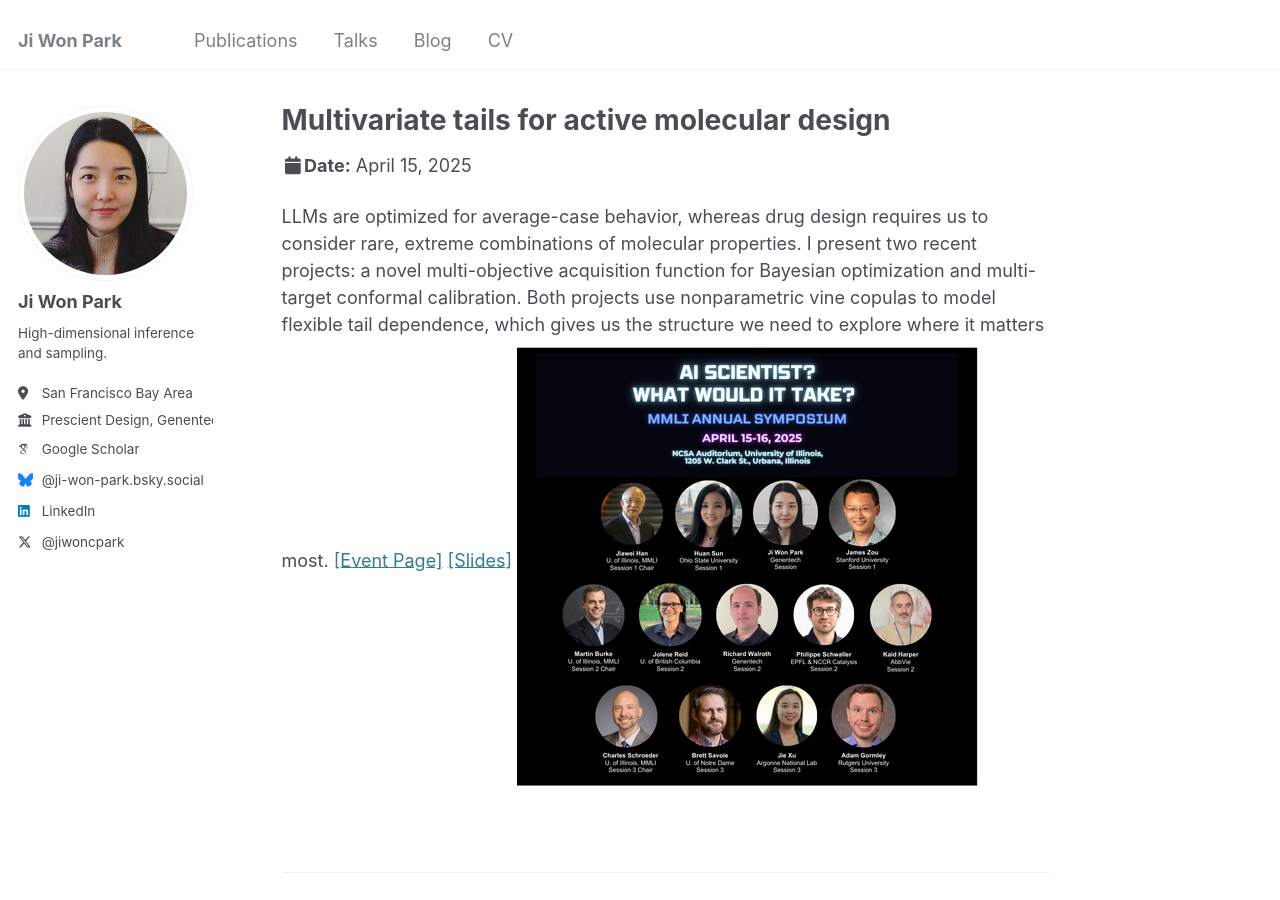
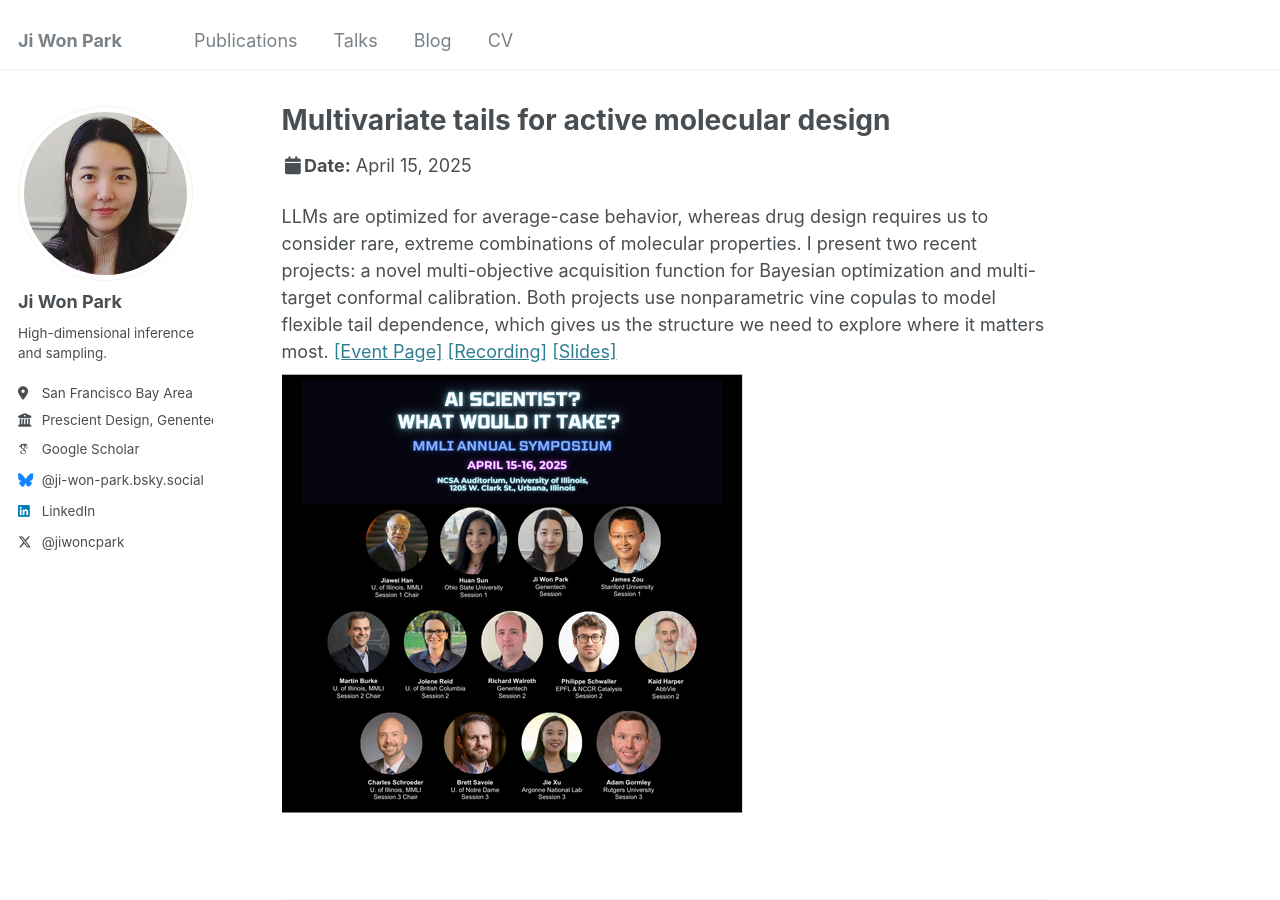
Before and after one commit to jiwoncpark/jiwoncpark.github.io, a Jekyll site: the page built from _talks/2025-04-15-mmli-symposium.md, in a window 1280 px wide and 900 px high. Built offline with Jekyll 4.4.1, drawn with Linux system fonts in a browser that asks for light colours; some web fonts are replaced.

Commit message:
Update link to MMLI talk recording

```diff
--- a/_talks/2025-04-15-mmli-symposium.md
+++ b/_talks/2025-04-15-mmli-symposium.md
@@ -8,5 +8,5 @@
 location: "Urbana, IL"
 ---
 
-LLMs are optimized for average-case behavior, whereas drug design requires us to consider rare, extreme combinations of molecular properties. I present two recent projects: a novel multi-objective acquisition function for Bayesian optimization and multi-target conformal calibration. Both projects use nonparametric vine copulas to model flexible tail dependence, which gives us the structure we need to explore where it matters most. [[Event Page]](https://moleculemaker.org/mmli-symposium-2025/) [[Slides]](/files/multivariate_tails_for_active_molecular_design.pdf)
+LLMs are optimized for average-case behavior, whereas drug design requires us to consider rare, extreme combinations of molecular properties. I present two recent projects: a novel multi-objective acquisition function for Bayesian optimization and multi-target conformal calibration. Both projects use nonparametric vine copulas to model flexible tail dependence, which gives us the structure we need to explore where it matters most. [[Event Page]](https://moleculemaker.org/mmli-symposium-2025/) [[Recording]](https://www.youtube.com/watch?v=XR7AyzvFQfU) [[Slides]](/files/multivariate_tails_for_active_molecular_design.pdf)
 ![Event Poster](/files/mmli_poster.png)
```
